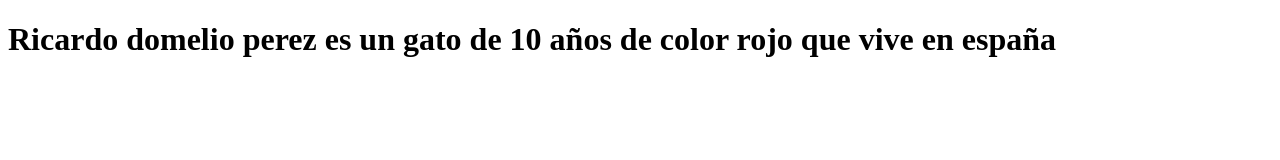
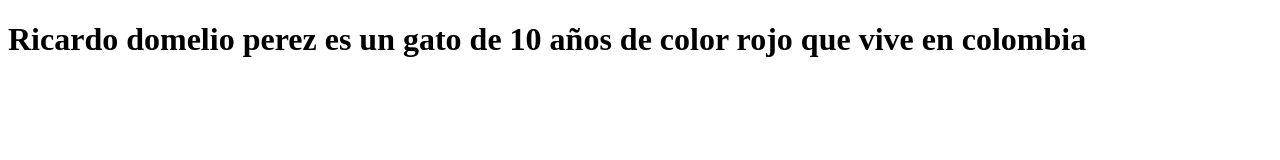
Before and after one commit to joshuertasca/paginahtmlplana, a plain HTML site: page index.html in a window 1280 px wide. Drawn offline with Linux system fonts and the light colour scheme.

Commit message:
colombia

```diff
--- a/index.html
+++ b/index.html
@@ -7,7 +7,7 @@
 </head>
 <body>
     <h1>
-        Ricardo domelio perez es un gato de 10 años de color rojo que vive en españa
+        Ricardo domelio perez es un gato de 10 años de color rojo que vive en colombia
     </h1>
 </body>
 </html>
```
